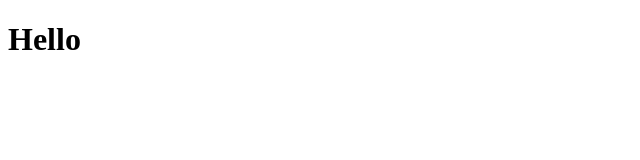
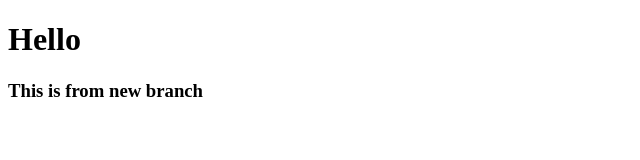
Before and after one commit to ArukondaShiva/branch1, a plain HTML site: page index.html in a window 1280 px wide. Shown: the whole page, without its empty margins (0-640 px from the left). Drawn offline with Linux system fonts and the light colour scheme.

Commit message:
firstcommit

```diff
--- a/index.html
+++ b/index.html
@@ -8,5 +8,6 @@
 </head>
 <body>
     <h1>Hello</h1>
+    <h3>This is from new branch</h3>
 </body>
 </html>
```
